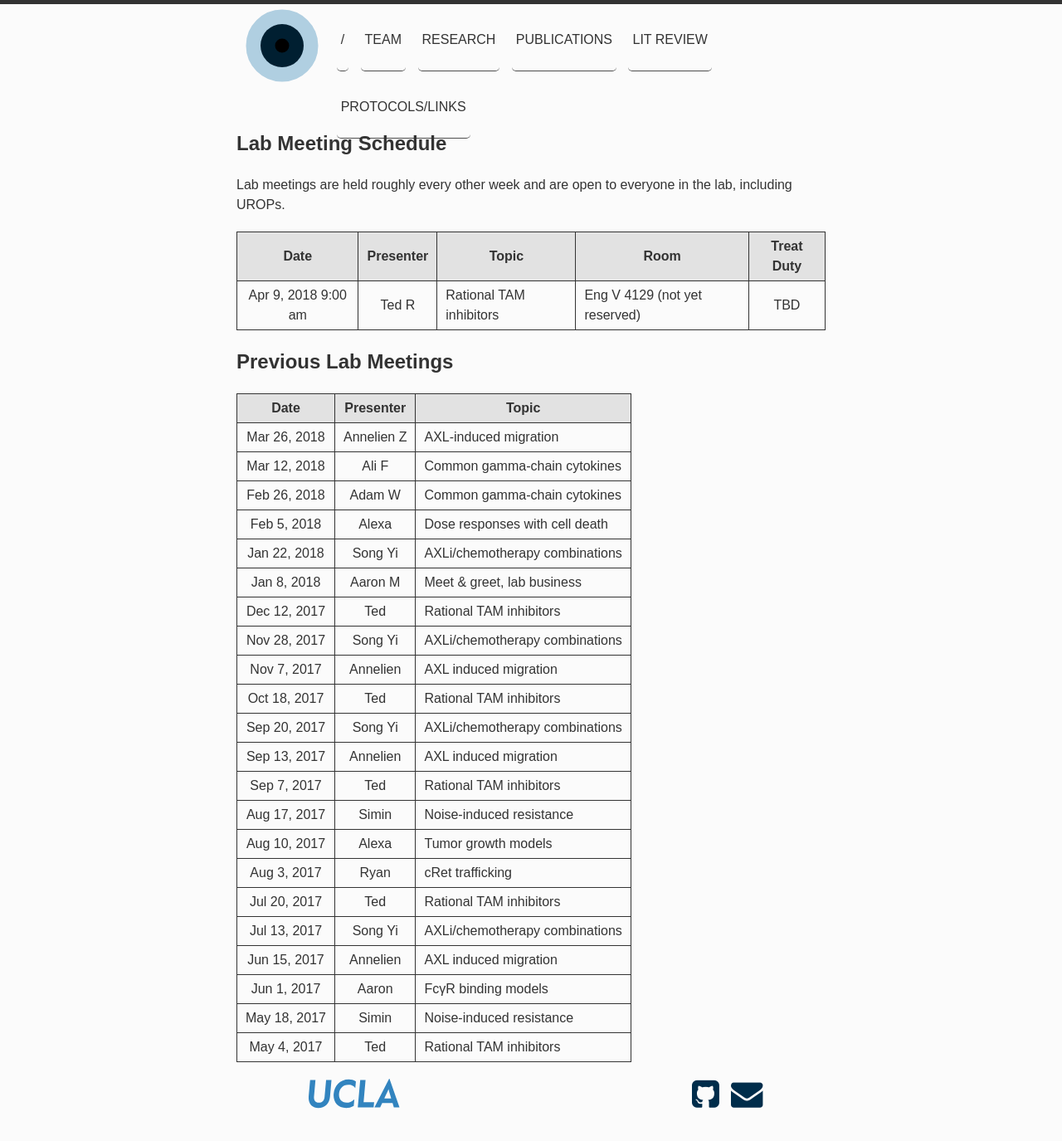
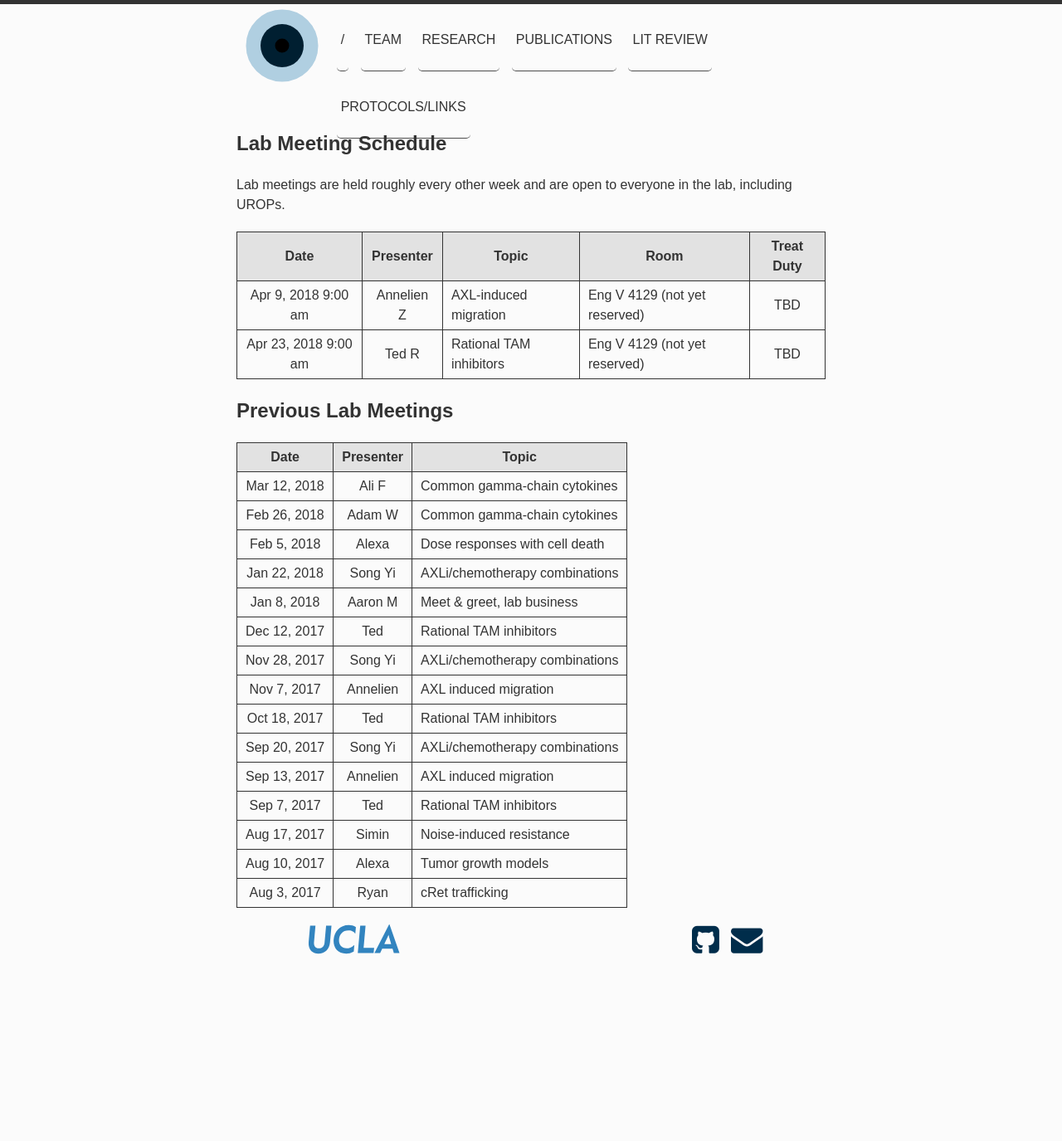
Before and after one commit to meyer-lab/asmlab.org, a Jekyll site: the page built from team/lab_meeting.md, in a window 1280 px wide and 1400 px high. Shown: the top 1375 px of the window at 83% size. Built offline with Jekyll 4.4.1, drawn with Linux system fonts in a browser that asks for light colours; some web fonts are replaced.

Commit message:
Update meetings.yml

```diff
--- a/_data/meetings.yml
+++ b/_data/meetings.yml
@@ -1,33 +1,3 @@
-- date: 2017-05-04 09:00:00
-  presenter: Ted
-  topic: Rational TAM inhibitors
-  room: 76-358
-
-- date: 2017-05-18 09:00:00
-  presenter: Simin
-  topic: Noise-induced resistance
-  room: 76-358
-
-- date: 2017-06-01 09:00:00
-  presenter: Aaron
-  topic: FcγR binding models
-  room: 76-358
-
-- date: 2017-06-15 09:00:00
-  presenter: Annelien
-  topic: AXL induced migration
-  room: 76-358
-
-- date: 2017-07-13 09:00:00
-  presenter: Song Yi
-  topic: AXLi/chemotherapy combinations
-  room: 76-358
-
-- date: 2017-07-20 09:00:00
-  presenter: Ted
-  topic: Rational TAM inhibitors
-  room: 76-358
-
 
 
 
@@ -123,13 +93,13 @@
   room: Eng V 4129
   treats: Song Yi
 
-- date: 2018-03-26 9:00:00
+- date: 2018-04-09 9:00:00
   presenter: Annelien Z
   topic: AXL-induced migration
   room: Eng V 4129 (not yet reserved)
   treats: TBD
 
-- date: 2018-04-09 9:00:00
+- date: 2018-04-23 9:00:00
   presenter: Ted R
   topic: Rational TAM inhibitors
   room: Eng V 4129 (not yet reserved)
```
